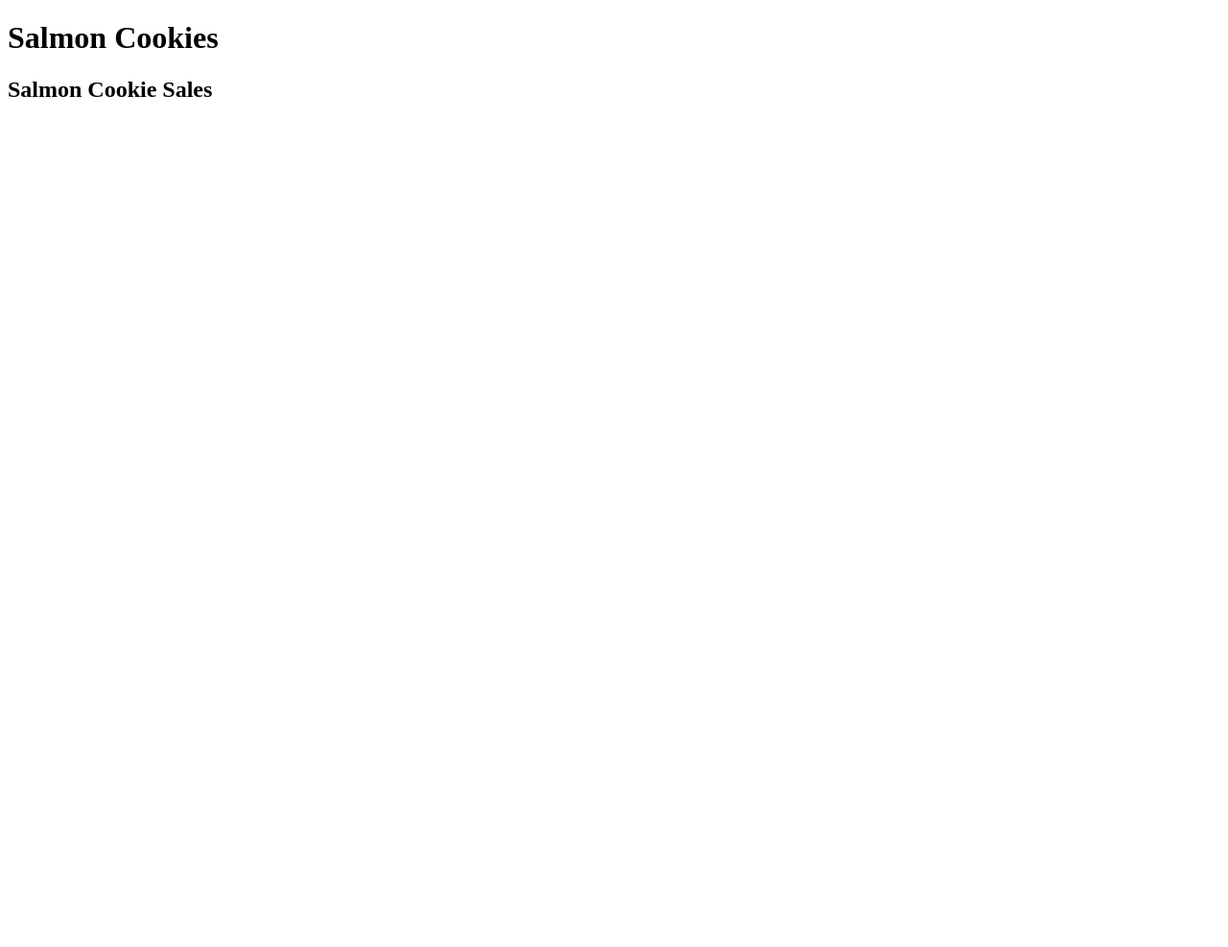
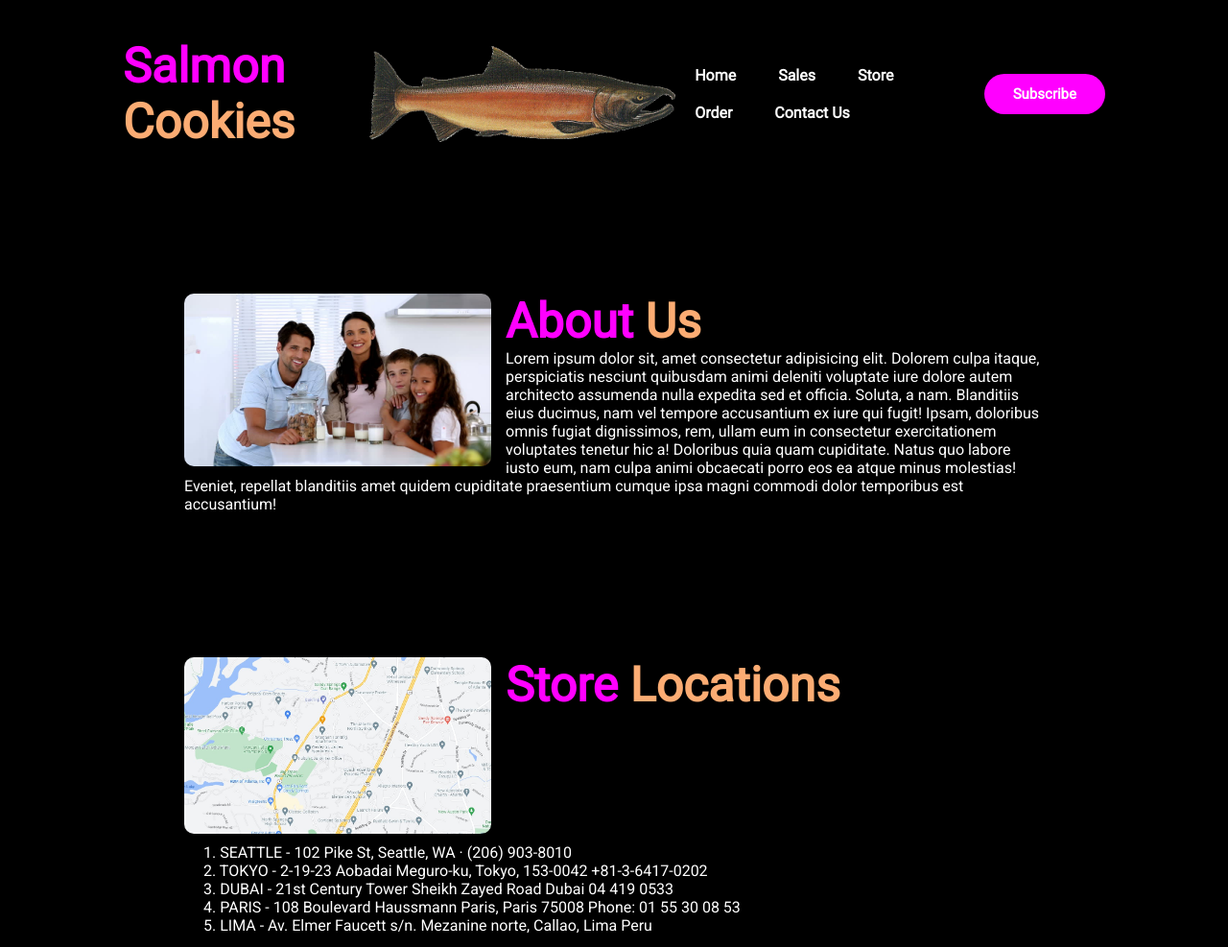
Before and after one commit to darshon-crudup/cookie-stand, a plain HTML site: page index.html in a window 1280 px wide. Shown: the top 987 px of the page at 96% size. Before the commit the page ends 800 px from the top, so only its background shows below. Drawn offline with Linux system fonts and the light colour scheme.

Commit message:
index pg complete

```diff
--- a/index.html
+++ b/index.html
@@ -1,25 +1,67 @@
 <!DOCTYPE html>
 <head>
   <title>Salmon Cookies</title>
-
+  <link rel="stylesheet" href="style.css">
+  <link rel="stylesheet" href="https://cdnjs.cloudflare.com/ajax/libs/font-awesome/6.3.0/css/all.min.css" integrity="sha512-SzlrxWUlpfuzQ+pcUCosxcglQRNAq/DZjVsC0lE40xsADsfeQoEypE+enwcOiGjk/bSuGGKHEyjSoQ1zVisanQ==" crossorigin="anonymous" referrerpolicy="no-referrer" />
+  <link rel="preconnect" href="https://fonts.gstatic.com" crossorigin>
+  <link href="https://fonts.googleapis.com/css2?family=Roboto&display=swap" rel="stylesheet">
 </head>
-
+</main>
+<div class="hero">
+  <nav>
+    <h2 class="logo">Salmon <span> Cookies</span></h2>
+    <img src="salmon.png" class="salmon">
+    <ul>
+      <li><a href="#">Home</a></li>
+      <li><a href="#">Sales</a></li>
+      <li><a href="#">Store</a></li>
+      <li><a href="#">Order</a></li>
+      <li><a href="#">Contact Us</a></li>
+    </ul>
+    <button type="button">Subscribe</button>
+  </nav>
+  <div class="wrapper">
+    <img src="family.jpg" alt="Family">
+    <div class="text-box">
+      <h2 class="logo">About <span>Us</span></h2>
+    <p class="para">Lorem ipsum dolor sit, amet consectetur adipisicing elit. Dolorem culpa itaque, perspiciatis nesciunt quibusdam animi deleniti voluptate iure dolore autem architecto assumenda nulla expedita sed et officia. Soluta, a nam.
+    Blanditiis eius ducimus, nam vel tempore accusantium ex iure qui fugit! Ipsam, doloribus omnis fugiat dignissimos, rem, ullam eum in consectetur exercitationem voluptates tenetur hic a! Doloribus quia quam cupiditate.
+    Natus quo labore iusto eum, nam culpa animi obcaecati porro eos ea atque minus molestias! Eveniet, repellat blanditiis amet quidem cupiditate praesentium cumque ipsa magni commodi dolor temporibus est accusantium!
+    </p>
+  </div>
+</div>
+<div class="wrapper">
+  <img src="map.jpg" alt="Map">
+  <div class="text-box">
+    <h2 class="logo">Store <span>Locations</span></h2>
+ <ol>
+      <li>1. SEATTLE - 102 Pike St, Seattle, WA · (206) 903-8010</li>
+      <li>2. TOKYO - 2-19-23 Aobadai Meguro-ku, Tokyo, 153-0042 +81-3-6417-0202</li>
+      <li>3. DUBAI -  21st Century Tower Sheikh Zayed Road Dubai 04 419 0533</li>
+      <li>4. PARIS - 108 Boulevard Haussmann Paris, Paris 75008 Phone: 01 55 30 08 53</li>
+      <li>5. LIMA - Av. Elmer Faucett s/n. Mezanine norte, Callao, Lima Peru</li>
+ </ol>
+</div>
+</div>
+</main>
 <body>
-  <header>
-    <h1>Salmon Cookies</h1>
-
-    </header>
-
+  <img src="fish.jpg" alt="Fish", class="fish">
+  <img src="frosted-cookie.jpg" alt="Fish", class="fish">
+  <img src="cutter.jpeg" alt="Fish", class="fish">
 </body>
-
-</header>
-
-<main>
-  <h2>Salmon Cookie Sales</h2>
-  <section id="salmon-profiles"></section>
-</main>
-
-<!-- <script src="app.js"></script> -->
-</body>
-
-</html
+  <div class="footerContainer">
+    <p>Store Hours<br>Monday - Friday<br>9am - 6:30pm
+    <br>Saturday - Sunday<br>12pm - 5:30pm</p>
+<p>
+  <br>
+  <i class="fa-brands fa-facebook"></i>
+  <i class="fa-brands fa-instagram"></i>
+  <i class="fa-brands fa-twitter"></i>
+  <i class="fa-brands fa-youtube"></i>
+  <i class="fa-brands fa-google-plus"></i>
+</p>
+<br>
+<p>Copyright &copy; 2023 <br>Created by Darshon Crudup</p>
+</div>
+</footer>
+</html>
--- /dev/null
+++ b/style.css
@@ -0,0 +1,157 @@
+
+
+body {
+  background-color: black;
+  color:white;
+}
+
+* {
+  padding: 0;
+  margin: 0;
+  box-sizing: border-box;
+  font-family: 'Roboto';
+}
+.hero {
+  height: 100vh;
+  width: 100%;
+}
+  nav {
+    display: flex;
+    align-items:center;
+    justify-content: space-between;
+    padding-top: 40px;
+    padding-left: 10%;
+    padding-right: 10%;
+  }
+nav ul li {
+  list-style-type:none;
+  display: inline-block;
+  padding: 10px 20px;
+}
+.logo {
+  color: fuchsia;
+  font-size: 50px;
+}
+span {
+  color:rgb(252, 172, 115);
+}
+nav ul li{
+  list-style: none;
+  display: inline-block;
+  padding: 10px 20px;
+}
+nav ul li a {
+  color: white;
+  text-decoration: none;
+  font-weight: bold;
+}
+nav ul li a:hover {
+  color:rgb(252, 172, 115);
+  transition: .3s;
+}
+ol {
+  list-style-type:none;
+  display: inline-block;
+  padding: 10px 20px;
+}
+button {
+  border: none;
+  background: fuchsia;
+  padding: 12px 30px;
+  border-radius: 30px;
+  color: white;
+  font-weight: bold;
+  font-size: 15px;
+  transition: .4s;
+}
+button:hover {
+  transform: scale(1.3);
+  cursor: pointer;
+}
+.wrapper {
+  margin: 150px auto;
+  width: 70%;
+}
+
+img {
+  max-width: 320px;
+  float: left;
+  /* border: 3px solid fuchsia; */
+  border-radius: 10px;
+  margin-right: 15px
+}
+.salmon {
+  display:block;
+  margin-left:auto;
+  margin-right:auto;
+}
+.fish {
+  border-radius: 50%;
+  border: 15px solid fuchsia;
+  margin-left: 120px;
+  margin-top: 25px;
+  transform: translate(15%, -50%);
+}
+.footerContainer {
+  padding: 0;
+  margin: 0;
+  box-sizing: border-box;
+  width: 100%;
+  /* padding: 70px 30px 20px; */
+  /* margin-left: 120px; */
+  margin-top: 25px;
+  transform: translate(-45%, 90%);
+}
+socialIcons {
+  display: flex;
+  justify-content:center;
+}
+socialIcons a {
+  text-decoration: none;
+  padding: 0px;
+  background-color:rgb(252, 172, 115);
+  /* margin: 10px; */
+  /* border-radius: 50%; */
+}
+
+socialIcons a i {
+  font-size: 20px;
+  color: yellow;
+  /* opacity: 0.9; */
+}
+socialIcons a:hover {
+  background-color: fuchsia;
+  transition: 0.5s;
+}
+socialIcons a:hover i{
+  color: white;
+  transition: 0.5s;
+}
+.footerNav {
+  width: 100%;
+  /* margin: 30px; */
+}
+.footerNav ul {
+  display: flex;
+  justify-content: center;
+}
+.footerNav ul li a {
+ color: white;
+ margin: 20px;
+ text-decoration: none;
+ font-size: 1.3em;
+ opacity: 0.7
+}
+.footerNav ul li a:hover {
+  opacity: 1;
+}
+
+p {
+text-align: center;
+}
+.para {
+text-align: left;
+}
+.copy {
+  text-align: center;
+}
```
Also changed, not shown: cutter.jpeg (added), family.jpg (added), fish.jpg (added), frosted-cookie.jpg (added), map.jpg (added), salmon.png (added), shirt.jpg (added), 1 other file.
